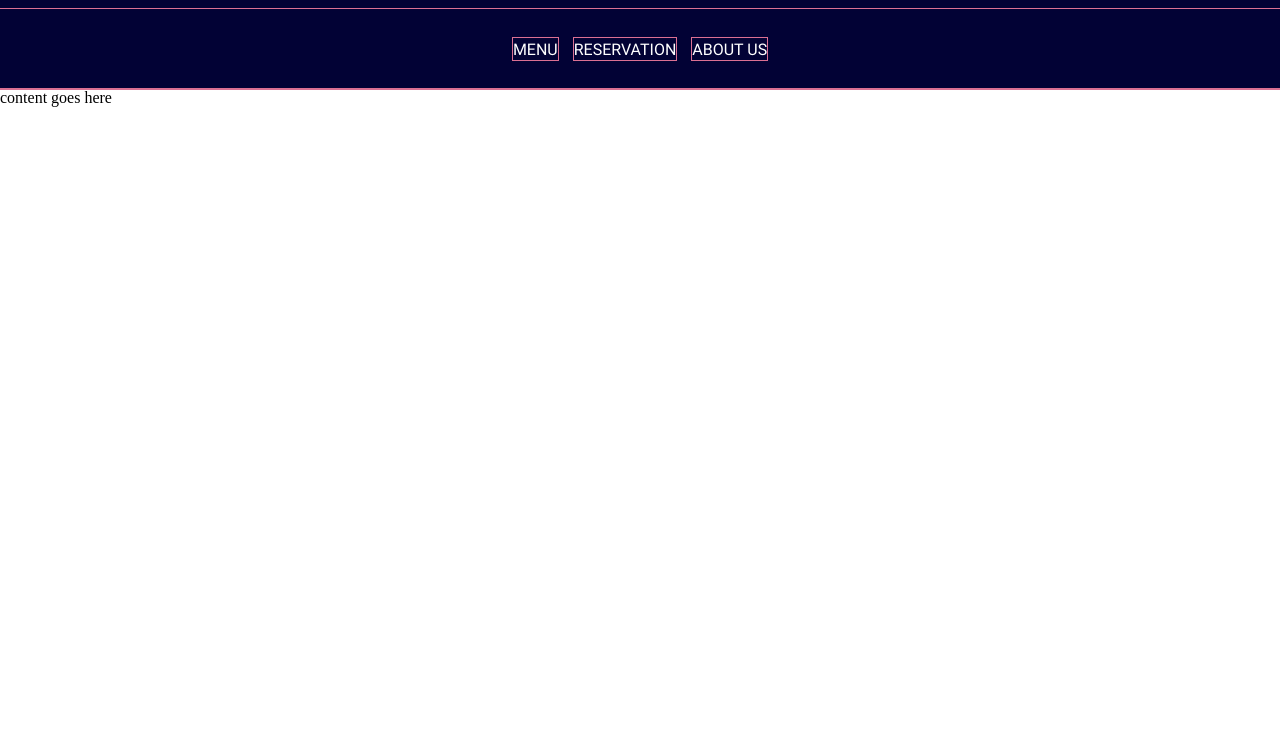
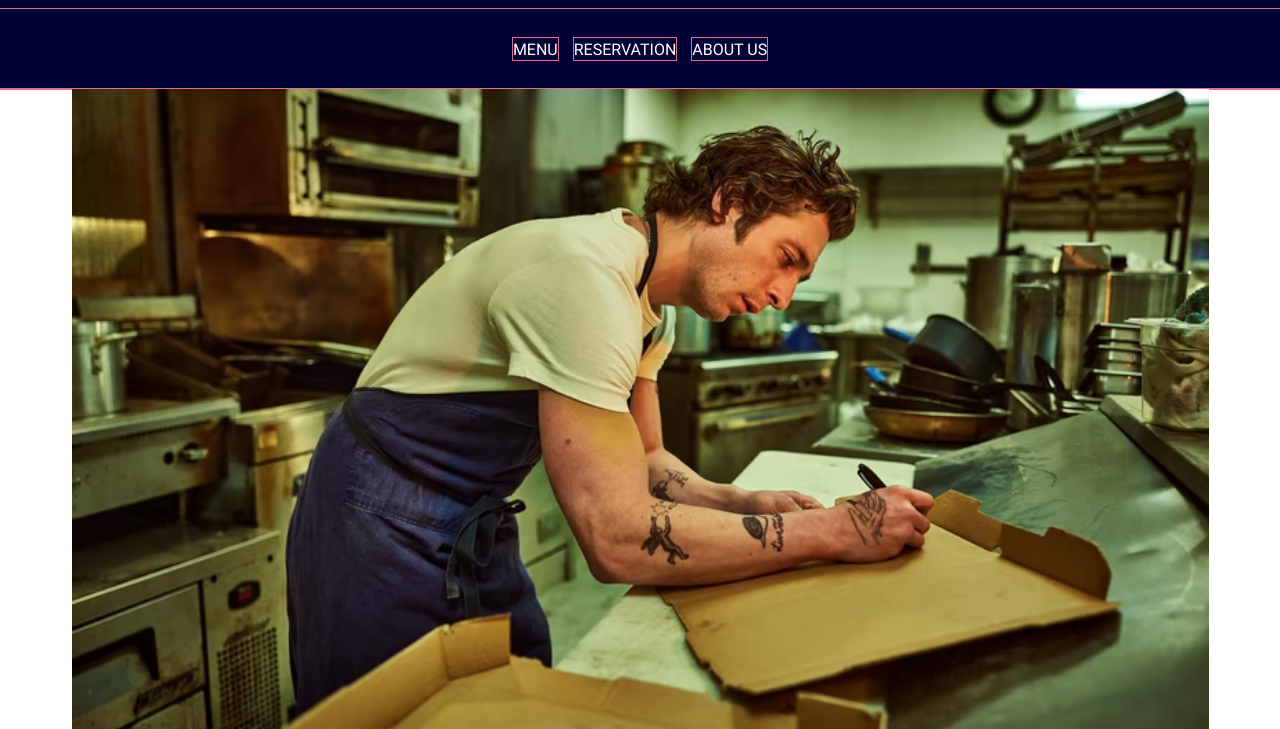
Before and after one commit to TheUmerator/top-restaurant-page, a website built with webpack: page dist/index.html in a window 1280 px wide. Shown: the part 71-800 px from the top of the page. Built offline with nearby package versions, Linux system fonts and the light colour scheme; a web font is replaced by a local one.

Commit message:
Finalize pageload.js

```diff
--- a/src/pageload.js
+++ b/src/pageload.js
@@ -1,3 +1,4 @@
+import pageLoadImage from './index-image.avif';
 export function loadPage() {
     const siteContainer = document.createElement('div');
     siteContainer.classList.add('site-container');
@@ -51,7 +52,18 @@ export function loadPage() {
     const siteContent = document.createElement('div');
     siteContent.classList.add('content');
 
-    siteContent.textContent='content goes here'
+
+    siteContent.classList.add('pageload');
+
+
+
+    // siteContent.textContent='content goes here'
+
+    // const indexPhoto=new Image();
+    // indexPhoto.src=pageLoadImage;
+    // indexPhoto.classList.add('pageload-img');
+
+    // siteContent.appendChild(indexPhoto);
 
     siteContainer.appendChild(header);
     siteContainer.appendChild(siteNav);
--- a/src/style.css
+++ b/src/style.css
@@ -51,3 +51,22 @@ body {
 .selected {
     font-weight:600;
 }
+
+.pageload{
+
+    background-image: url(./index-image.avif);
+    background-size: contain;
+    background-position: center center;
+    background-repeat: no-repeat;
+    /* width: 100%;
+    /* background-color: rgb(2, 2, 53); */
+
+    /* display: flex;
+    justify-content: center;
+    align-items: center; */
+}
+.pageload-img{
+    /* margin: auto; */
+    /* height: 80vh; */
+
+}
--- a/webpack.config.js
+++ b/webpack.config.js
@@ -21,7 +21,7 @@ module.exports = {
         type: 'asset/resource',
       },
       {
-        test: /\.(png|svg|jpg|jpeg|gif|webp)$/i,
+        test: /\.(png|svg|jpg|jpeg|gif|webp|avif)$/i,
         type: 'asset/resource',
       },
     ],
```
Also changed, not shown: dist/index.html, src/index-image.avif (added).
